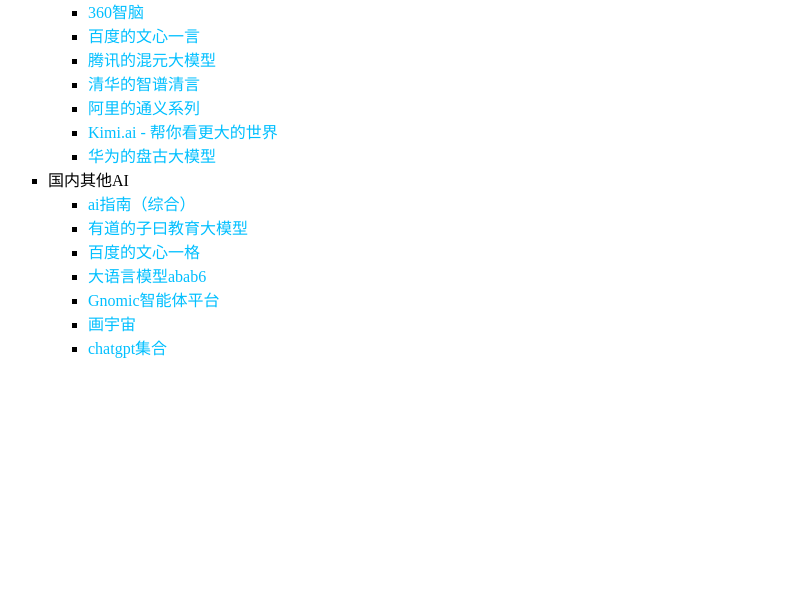
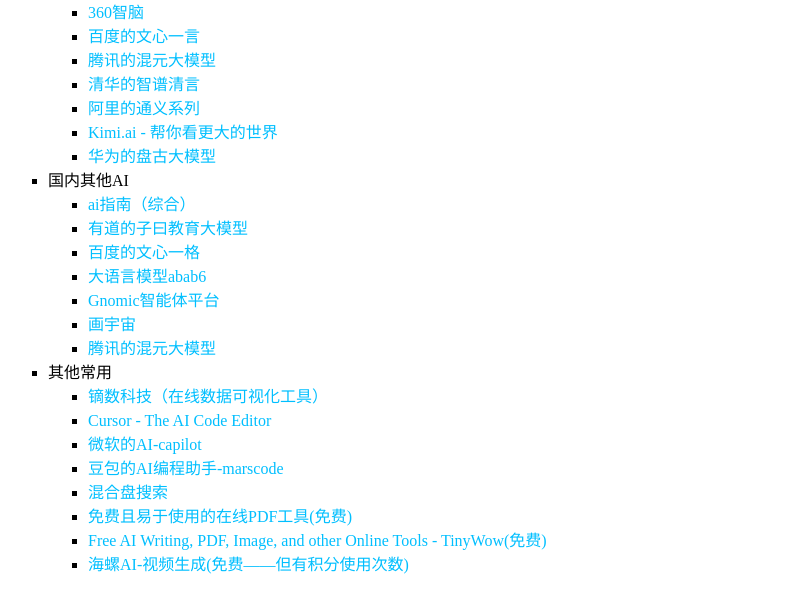
Before and after one commit to ninekwll/ninekwll.github.io, a plain HTML site: page ai.html in a window 1280 px wide. Shown: the part 136-748 px from the top of the page, without its empty margins (0-785 px from the left). Drawn offline with Linux system fonts and the light colour scheme.

Commit message:
Update ai.html

```diff
--- a/ai.html
+++ b/ai.html
@@ -50,7 +50,7 @@
 		<li><a href="https://pangu.huaweicloud.com/index.html?ref=openi.cn" target="_blank">华为的盘古大模型</a></li>
 	</ul>
 
-    <li>国内其他AI</li>
+    <li>国内其他AI
 		<ul>
 			<li><a href="https://www.aizhinan.cn/" target="_blank"> ai指南（综合）</a></li>
 			<li><a href="https://aicenter.youdao.com/" target="_blank">有道的子曰教育大模型</a></li>
@@ -58,9 +58,29 @@
 			<li><a href="https://api.minimax.chat/" target="_blank"> 大语言模型abab6 </a></li>
 			<li><a href="https://www.gnomic.cn/" target="_blank"> Gnomic智能体平台 </a></li>
 			<li><a href="https://creator.nolipix.com/" target="_blank">画宇宙</a></li>
-		<li><a href="https://sharedchat.fun//" target="_blank"> chatgpt集合 </a>
+			<li><a href="https://hunyuan.tencent.com/" target="_blank"> 腾讯的混元大模型 </a></li>
 
 		</ul>
+	</li>
+
+
+	<li>其他常用
+		<ul>
+			<li><a href="https://dycharts.com/" target="_blank"> 镝数科技（在线数据可视化工具）</a></li>
+			<li><a href="https://www.cursor.com/" target="_blank">Cursor - The AI Code Editor</a></li>
+			<li><a href="https://www.microsoft.com/en-ph/" target="_blank"> 微软的AI-capilot </a></li>
+			<li><a href="https://www.marscode.cn/" target="_blank"> 豆包的AI编程助手-marscode </a></li>
+			<li><a href="https://hunhepan.com/" target="_blank"> 混合盘搜索 </a></li>
+			<li><a href="https://www.pdf24.org/" target="_blank">免费且易于使用的在线PDF工具(免费)</a></li>
+			<li><a href="https://tinywow.com/" target="_blank">Free AI Writing, PDF, Image, and other Online Tools - TinyWow(免费)</a></li>
+			<li><a href="https://www.minimaxi.com/" target="_blank">海螺AI-视频生成(免费——但有积分使用次数)</a></li>
+
+
+
+
+
+		</ul>
+	</li>
 
 
 </ul>
```
Lines whose indentation alone changed are shown as unchanged.
